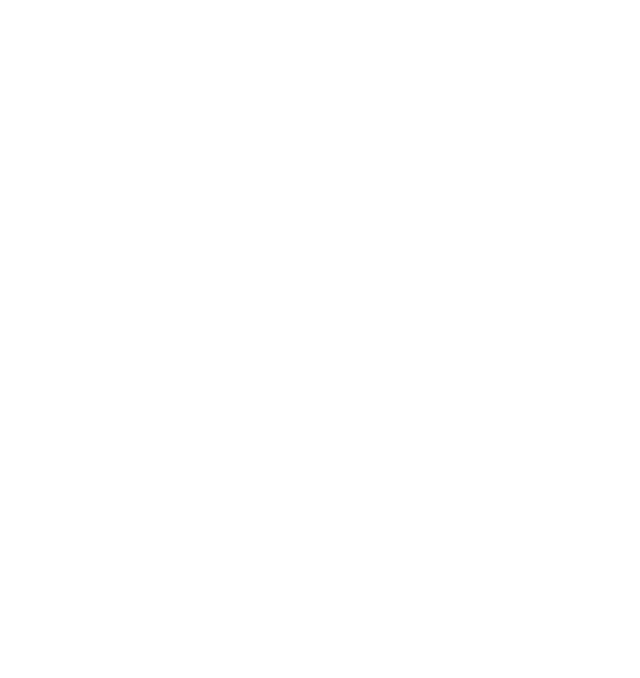
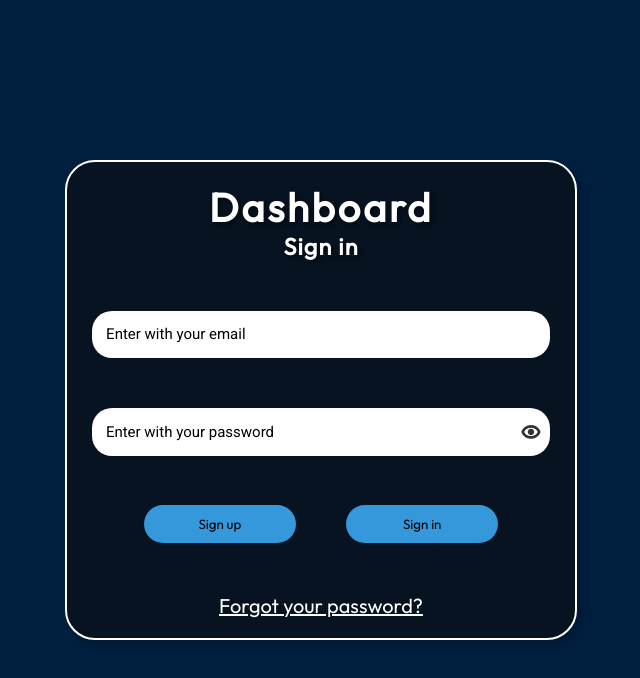
Before and after one commit to ThiagoGoulart02/dashboard-frontend, a React (Vite) app: page / in a window 1280 px wide. Shown: the top 678 px of the page, without its empty margins (319-959 px from the left). Built offline with nearby package versions, Linux system fonts and the light colour scheme.

Commit message:
Adding new login page

```diff
--- a/src/App.jsx
+++ b/src/App.jsx
@@ -1,10 +1,12 @@
-import styles from "./App.module.css"
+import styles from "./App.module.css";
+import { Login } from "./pages/login/Login";
 
 function App() {
   return (
     <div className={styles.App}>
+      <Login />
     </div>
-  )
+  );
 }
 
-export default App
+export default App;
--- a/src/pages/login/Login.jsx
+++ b/src/pages/login/Login.jsx
@@ -1,6 +1,54 @@
-import React from "react";
+import React, { useState } from "react";
 import styles from "./Login.module.css";
+import { Container } from "../../components/container/Container";
+import { Layout } from "../../components/layout/Layout";
+import { Input } from "../../components/input/Input";
+import { Button } from "../../components/button/Button";
 
 export const Login = () => {
-  return <div>Login</div>;
+  const [icon, setIcon] = useState("bx bx-show bx-tada-hover");
+  const [type, setType] = useState("password");
+
+  const EMAIL_TEXT = "Enter with your email";
+
+  const handleChangeIcon = () => {
+    if (icon === "bx bx-show bx-tada-hover") {
+      setIcon("bx bx-hide bx-tada-hover");
+      setType("");
+    } else {
+      setIcon("bx bx-show bx-tada-hover");
+      setType("password");
+    }
+  };
+
+  return (
+    <Container type="center">
+      <div className={styles.content}>
+        <Layout type="space-evenly-column">
+          <div className={styles.title}>
+            <h1>Dashboard</h1>
+            <h3>Sign in</h3>
+          </div>
+          <div className={styles.emailInput}>
+            <Input placeholder={EMAIL_TEXT} type={"email"} />
+          </div>
+          <div className={styles.passwordInput}>
+            <Input placeholder={"Enter with your password"} type={type} />
+            <i className={icon} onClick={handleChangeIcon} />
+          </div>
+          <div className={styles.buttons}>
+            <div className={styles.buttonSignIn}>
+              <Button label={"Sign up"} />
+            </div>
+            <div className={styles.buttonSignUp}>
+              <Button label={"Sign in"} />
+            </div>
+          </div>
+          <div className={styles.forgotPassword}>
+            <p>Forgot your password?</p>
+          </div>
+        </Layout>
+      </div>
+    </Container>
+  );
 };
--- a/src/pages/login/Login.module.css
+++ b/src/pages/login/Login.module.css
@@ -0,0 +1,109 @@
+@import "../../vars.css";
+
+.content {
+  width: 40%;
+  height: 60%;
+  background-color: var(--background-second);
+  border-radius: 30px;
+  border: 2px solid white;
+  box-shadow: 5px 5px 10px rgba(0, 0, 0, 0.2);
+}
+
+.title {
+  color: var(--text);
+  font-size: 20px;
+  font-weight: 700;
+  letter-spacing: 1.1px;
+  text-shadow: 2px 2px 4px rgba(0, 0, 0, 0.5);
+  text-align: center;
+  margin-top: 20px;
+}
+
+.title h1 {
+  letter-spacing: 2.7px;
+}
+
+.emailInput {
+  width: 90%;
+  height: 10%;
+  border-radius: 20px;
+  background-color: var(--input);
+}
+
+.passwordInput {
+  width: 90%;
+  height: 10%;
+  background-color: var(--input);
+  border-radius: 20px;
+  padding-right: 8px;
+  align-items: center;
+  display: flex;
+}
+
+.passwordInput i {
+  color: rgba(0, 0, 0, 0.8);
+  font-size: 22px;
+  font-weight: 800;
+}
+
+.buttons {
+  width: 100%;
+  height: 8%;
+  justify-content: center;
+  display: flex;
+  gap: 50px;
+}
+
+.buttonSignIn {
+  width: 30%;
+  height: 100%;
+  background-color: var(--button);
+  border-radius: 30px;
+}
+
+.buttonSignUp {
+  width: 30%;
+  height: 100%;
+  background-color: var(--button);
+  border-radius: 30px;
+}
+
+.forgotPassword {
+  color: var(--text);
+  font-size: 20px;
+  font-family: var(--font-roboto);
+  text-decoration: underline;
+  cursor: pointer;
+  margin-bottom: 20px;
+}
+
+.forgotPassword:hover {
+  color: var(--forgot-password);
+}
+
+@media screen and (max-width: 830px) {
+  .content {
+    width: 70%;
+    height: 60%;
+  }
+
+  .title {
+    font-size: 95%;
+  }
+
+  .buttons {
+    gap: 20px;
+  }
+
+  .buttonSignIn {
+    width: 40%;
+  }
+
+  .buttonSignUp {
+    width: 40%;
+  }
+
+  .forgotPassword {
+    font-size: 100%;
+  }
+}
```
